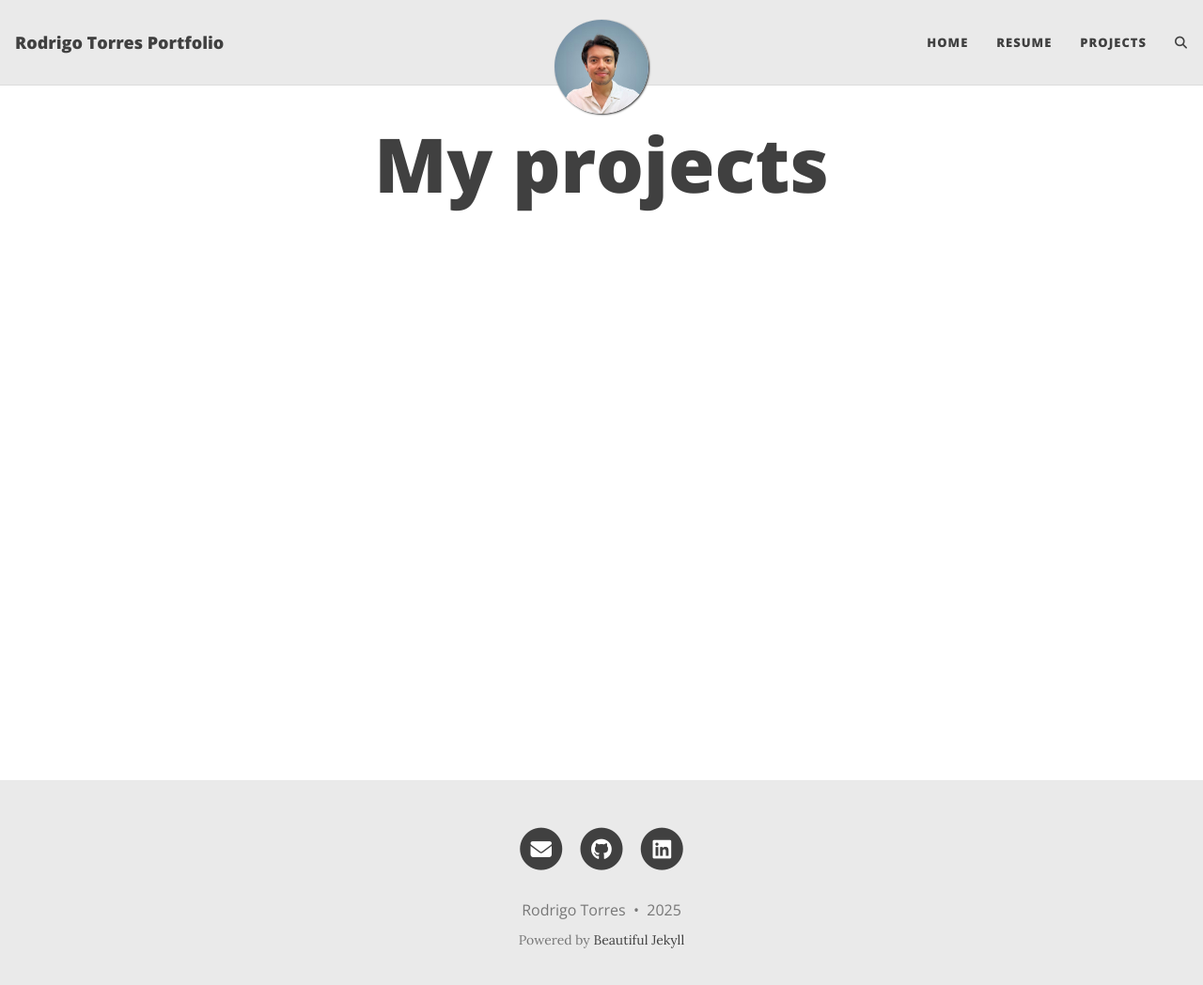
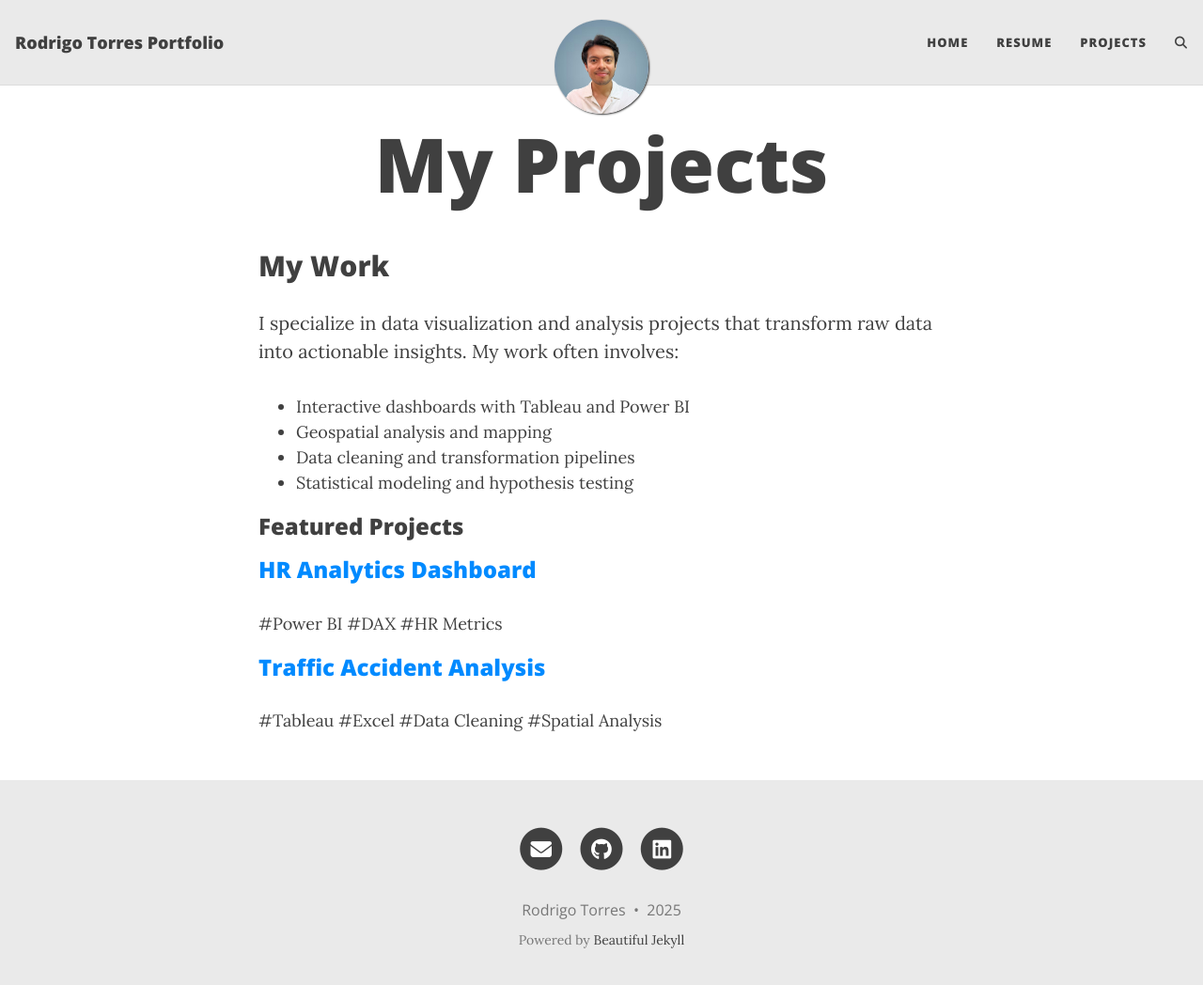
Before and after one commit to torresbarrera/portfolio, a Jekyll site: the page built from projects.html, in a window 1280 px wide and 1061 px high. Shown: the top 1048 px of the window at 94% size. Built offline with Jekyll 4.4.1, drawn with Linux system fonts in a browser that asks for light colours; comment, search, counter and statistics services are not loaded.

Commit message:
update of project section

```diff
--- a/_config.yml
+++ b/_config.yml
@@ -19,10 +19,12 @@ author: Rodrigo Torres
 # --- List of links in the navigation bar --- #
 ###############################################
 
+
 navbar-links:
   Home: "aboutme"
   Resume: "resume"
   Projects: "projects"
+
  ## Contact: "contact"
 
 
@@ -83,6 +85,15 @@ social-network-links:
 # If you want your website to generate an RSS feed, provide a description
 # The URL for the feed will be https://<your_website>/feed.xml
 # rss-description: This website is a virtual proof that I'm awesome
+
+###########################
+# --- project page options --- #
+###########################
+
+collections:
+  projects:
+    output: true
+    permalink: /projects/:path/
 
 ###########################
 # --- General options --- #
--- /dev/null
+++ b/_projects/traffic-accident-analysis.md
@@ -0,0 +1,54 @@
+---
+layout: page
+title: Traffic Accident Analysis
+tools: [Tableau, Excel, Data Cleaning, Spatial Analysis]
+---
+
+<div class="project-header">
+  <p class="project-context">Final Project • Data Visualization Course • MSc in Data Analytics</p>
+  <p class="project-links">
+    <a href="https://public.tableau.com/views/ECON7910_GroupG_TrafficAccident1_17478802703920/Page1-States" target="_blank" class="btn">
+      View Interactive Dashboard
+    </a>
+  </p>
+</div>
+
+<div class="project-content">
+  <div class="project-overview">
+    <h2>Overview</h2>
+    <p>A geographic analysis of traffic accidents across U.S. states that reveals patterns in:</p>
+    <ul>
+      <li>Regional accident frequency</li>
+      <li>Incident severity classification</li>
+      <li>Time-based trends</li>
+      <li>Vehicle type correlations</li>
+    </ul>
+  </div>
+
+  <div class="project-details">
+    <h3>Key Features</h3>
+    <ul>
+      <li>Interactive heatmaps of accident hotspots</li>
+      <li>Time-series analysis with drill-down capability</li>
+      <li>State-by-state comparative metrics</li>
+    </ul>
+  </div>
+
+  <div class="project-contribution">
+    <h3>My Contributions</h3>
+    <ul>
+      <li>Data cleaning and preprocessing</li>
+      <li>Interactive map visualization design</li>
+      <li>Dashboard usability testing</li>
+    </ul>
+  </div>
+</div>
+
+<div class="project-tools">
+  <h3>Tools Used</h3>
+  <ul>
+    {% for tool in page.tools %}
+    <li class="tool-pill">{{ tool }}</li>
+    {% endfor %}
+  </ul>
+</div>
--- a/index.html
+++ b/index.html
@@ -5,6 +5,8 @@ layout: home  # Change this to the appropriate layout for your home page
 ---
 
 <h1>About Me</h1>
+<p> Data Pro | Multinational Exp | Tech Innovator </p>
+
 <p>🌍 <strong>Global Background</strong>: Born in El Salvador, I've called Asia home for the past decade, currently thriving in Hong Kong.</p>
 <p>💼 <strong>Analytics Professional</strong>: With 4+ years of experience working with multinational corporations, I specialize in turning data into strategic insights using tools like Python, SQL, and BI platforms.</p>
 <p>🔧 <strong>Tech-Driven</strong>: Passionate about leveraging technology to solve business challenges, with a keen interest in emerging innovations like Generative AI.</p>
--- /dev/null
+++ b/projects.html
@@ -0,0 +1,44 @@
+---
+layout: page
+title: My Projects
+permalink: /projects/
+description: "Selected projects showcasing my data analysis skills"
+---
+
+<div class="projects-container">
+  <div class="projects-intro">
+    <h2>My Work</h2>
+    <p class="lead">I specialize in data visualization and analysis projects that transform raw data into actionable insights. My work often involves:</p>
+    <ul>
+      <li>Interactive dashboards with Tableau and Power BI</li>
+      <li>Geospatial analysis and mapping</li>
+      <li>Data cleaning and transformation pipelines</li>
+      <li>Statistical modeling and hypothesis testing</li>
+    </ul>
+  </div>
+
+  <div class="section-divider">
+    <h3>Featured Projects</h3>
+    <div class="divider-line"></div>
+  </div>
+
+  <div class="projects-list">
+    {% for project in site.projects %}
+    <div class="project-card">
+      <h3 class="project-title">
+        <a href="{{ project.url }}">{{ project.title }}</a>
+      </h3>
+
+      <p class="project-description">{{ project.description }}</p>
+
+      {% if project.tools %}
+      <div class="project-tools">
+        {% for tool in project.tools %}
+        <span class="tool-badge">#{{ tool }}</span>
+        {% endfor %}
+      </div>
+      {% endif %}
+    </div>
+    {% endfor %}
+  </div>
+</div>
```
Also changed, not shown: _projects/hr-analytics.md (added, +60 -0 lines), aboutme.md (+2 -1 lines), assets/css/main.scss (added, +164 -0 lines), projects.md (deleted, +0 -5 lines), 1 other file.
